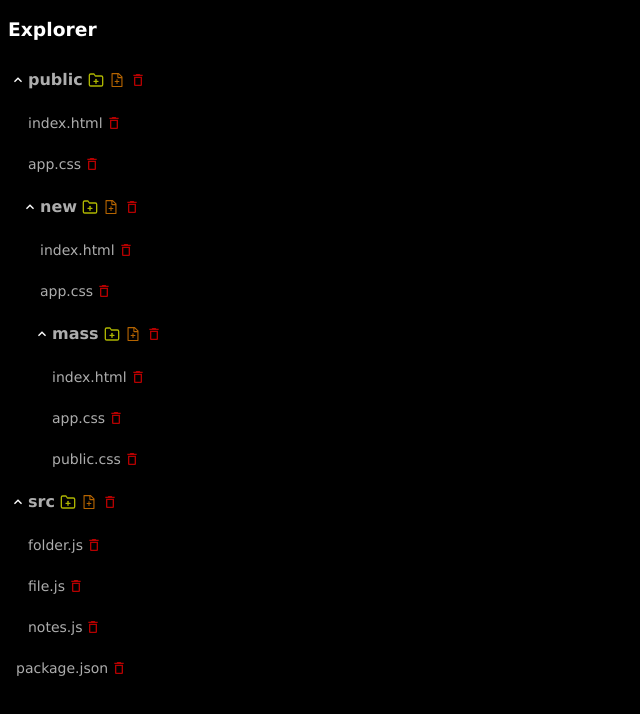
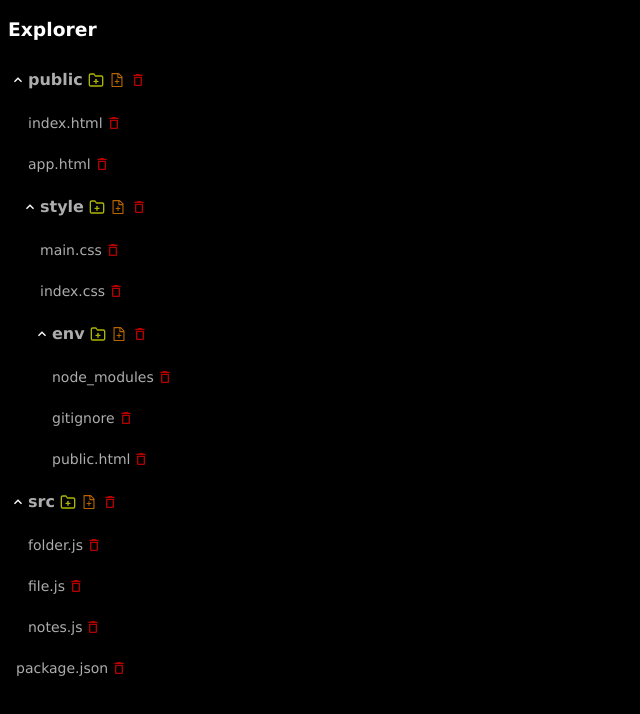
Before and after one commit to Madhanm2001/File-Explorer-2, a React (Vite) app: page / in a window 1280 px wide. Shown: the top 714 px of the page, without its empty margins (0-640 px from the left). Built offline with nearby package versions, Linux system fonts and the light colour scheme.

Commit message:
change initial file name

```diff
--- a/src/component/FileExp.tsx
+++ b/src/component/FileExp.tsx
@@ -1,4 +1,5 @@
 import FolderAndFile from './FolderAndFile';
+import '../App.css'
 
 const initialData = [
   {
@@ -9,32 +10,32 @@ const initialData = [
     isClose:false,
     children: [
         { id:2, name: "index.html", isFolder: false ,isToggle:true,isClose:false,},
-        { id:3, name: "app.css", isFolder: false,isToggle:true,isClose:false,},
+        { id:3, name: "app.html", isFolder: false,isToggle:true,isClose:false,},
         {
     id:4,
-    name: "new",
+    name: "style",
     isFolder: true,
     isToggle:true,
     isClose:false,
     children: [
-        { id:5, name: "index.html", isFolder: false,isToggle:true ,isClose:false,},
-        { id:6, name: "app.css", isFolder: false ,isToggle:true,isClose:false,},
+        { id:5, name: "main.css", isFolder: false,isToggle:true ,isClose:false,},
+        { id:6, name: "index.css", isFolder: false ,isToggle:true,isClose:false,},
             {
     id:7,
-    name: "mass",
+    name: "env",
     isFolder: true,
     isToggle:true,
     isClose:false,
     children: [
-        { id:8, name: "index.html", isFolder: false ,isToggle:true,isClose:false,},
-        { id:9, name: "app.css", isFolder: false ,isToggle:true,isClose:false,},
+        { id:8, name: "node_modules",isFolder: false ,isToggle:true,isClose:false,},
+        { id:9, name: "gitignore", isFolder: false ,isToggle:true,isClose:false,},
 ]
   },
 ],
 
 
   },
-  { id:10, name: "public.css", isFolder: false ,isToggle:true,isClose:false,},
+  { id:10, name: "public.html", isFolder: false ,isToggle:true,isClose:false,},
 ],
   },
   {
```
